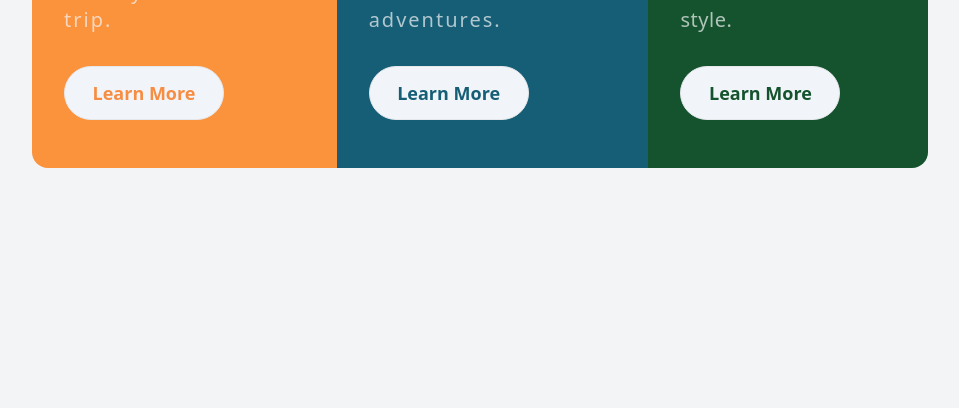
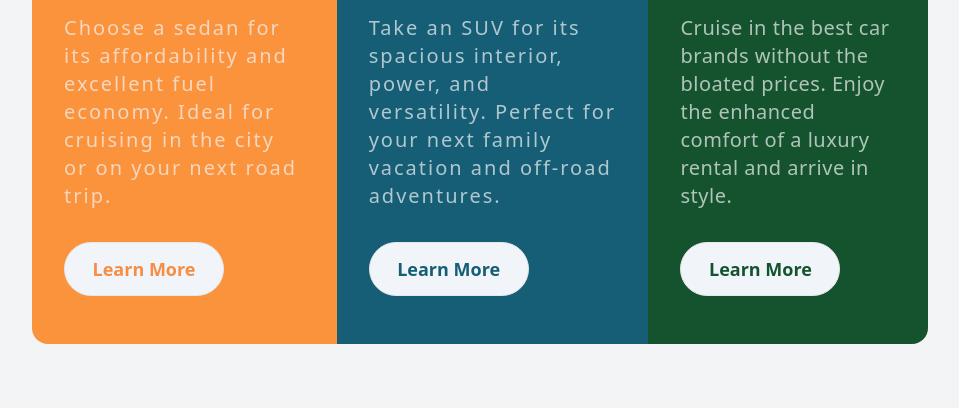
Before and after one commit to fancycodescoder/3-COLUMN-CARDS, a website: page src/index.html in a window 1280 px wide. Shown: the part 406-814 px from the top of the page, without its empty margins (160-1119 px from the left). Drawn offline with Linux system fonts and the light colour scheme.

Commit message:
nothing really

```diff
--- a/src/index.html
+++ b/src/index.html
@@ -7,7 +7,7 @@
     <title>3 COLUMN CARD</title>
     <link rel="stylesheet" href="/dist/output.css">
 </head>
-<body class="bg-gray-100 flex flex-col sm:items-center sm:justify-center sm:`pt-44 ">
+<body class="bg-gray-100 flex flex-col sm:items-center sm:justify-center sm:pt-44 ">
 
     <div class="mx-10 my-16 rounded-2xl overflow-hidden  sm:max-w-4xl  flex flex-col sm:flex sm:flex-row ">
 
```
